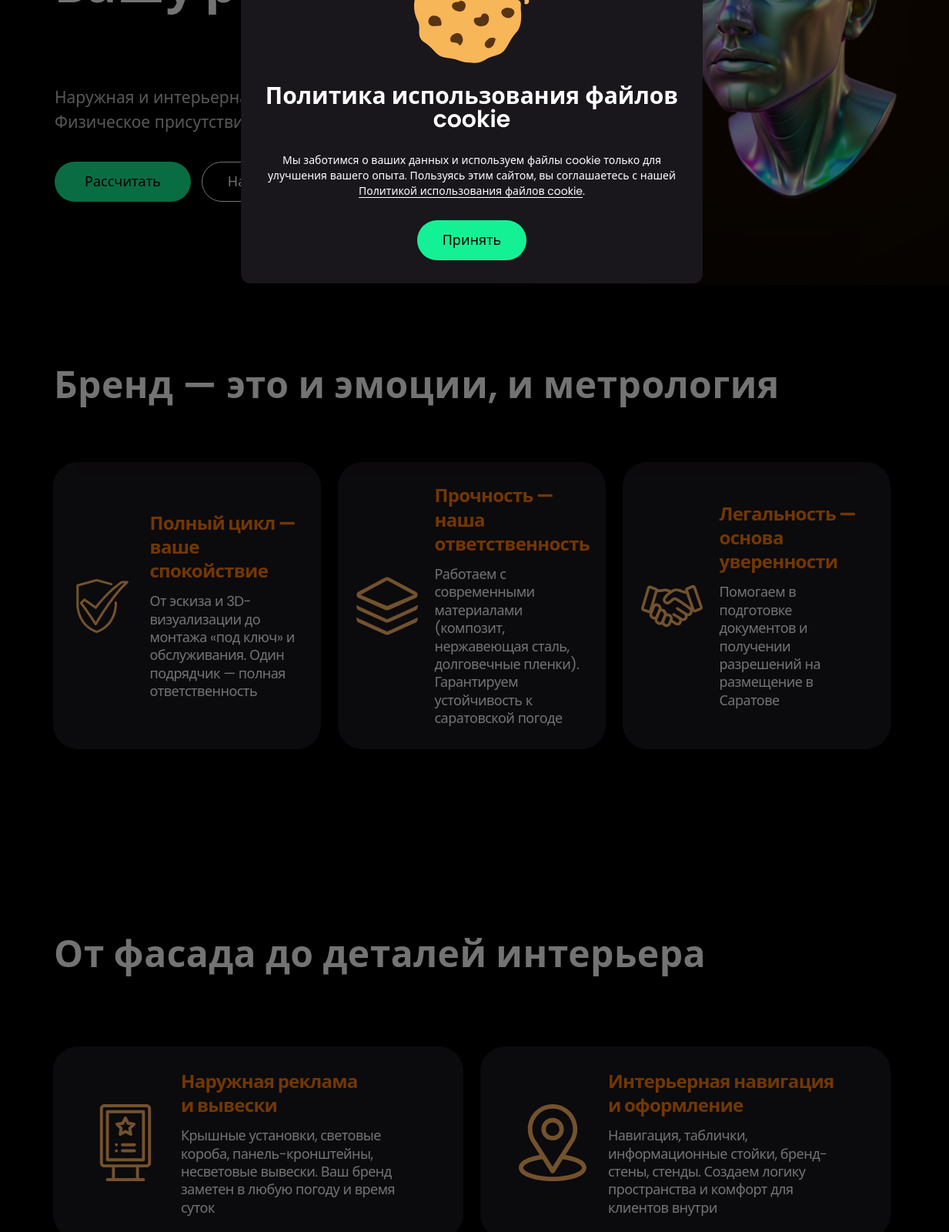
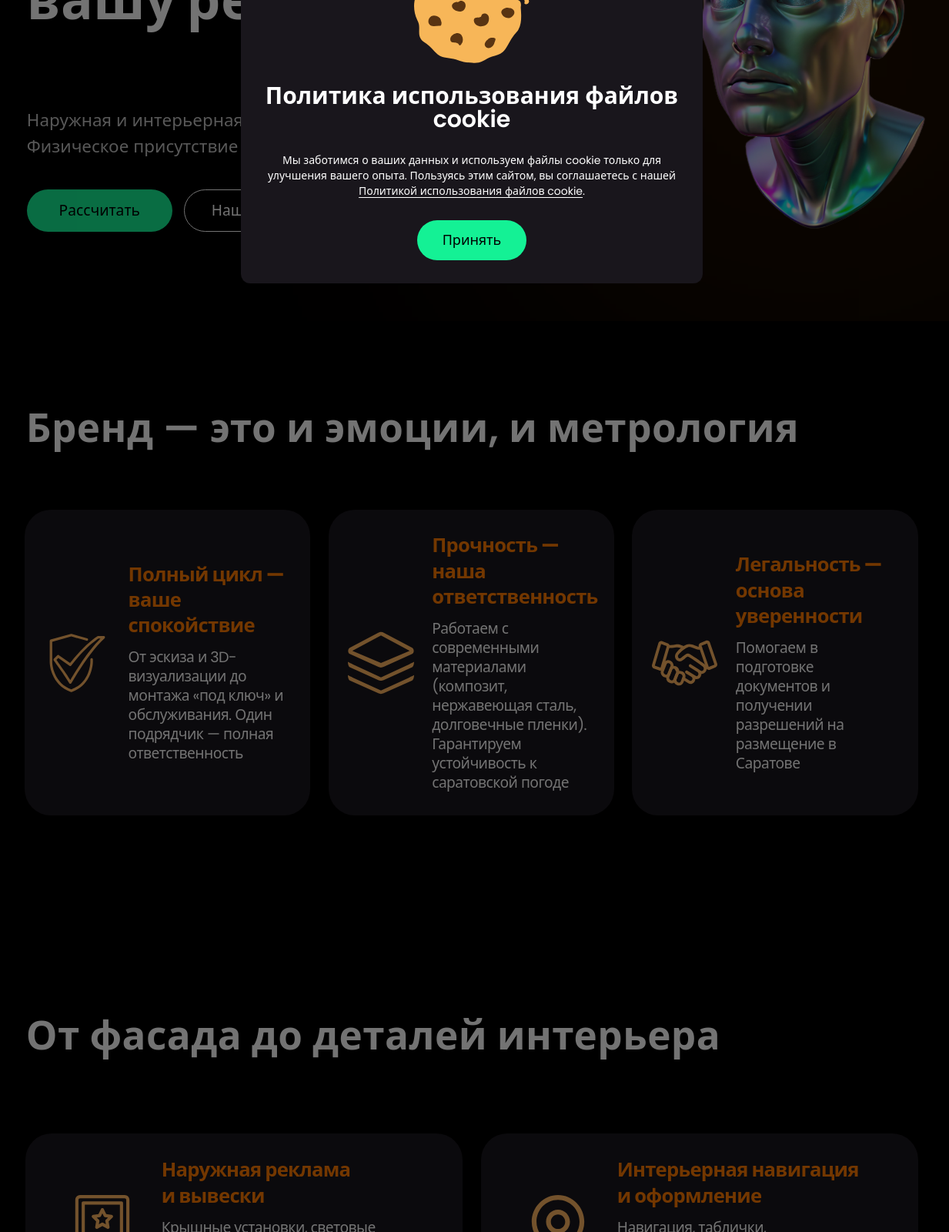
Before and after one commit to Ankig83/ADSmart, a Django app: page /production/ in a window 1536 px wide. Shown: the part 400-2000 px from the top of the page at 77% size, without its empty margins (155-1388 px from the left). Run offline with Django 5.2, Linux system fonts and the light colour scheme.

```diff
--- a/static/css/pages/production.css
+++ b/static/css/pages/production.css
@@ -1,11 +1,18 @@
-/* Outdoor Advertising Production page (140:5304). Desktop ONLY 1440px+ */
+/*
+  ═══════════════════════════════════════════════════════════════════════════════
+  PRODUCTION DESKTOP — Fluid (резиновая) верстка
+  Figma 1440px эталон. clamp(min, calc(X * 100vw / 1440), max)
+  1440px → 100% | 1920px → 133% | 2560px → 178% (max cap)
+  ═══════════════════════════════════════════════════════════════════════════════
+*/
 @media (min-width: 1440px) {
   .app { background: #000000; }
   .app__main { padding: 0; }
 
   .demo-prod {
-    width: 1440px;
-    margin: 0 auto;
+    width: min(100%, clamp(1440px, 100vw, 2560px));
+    margin-left: auto;
+    margin-right: auto;
     background: #000000;
     overflow-x: hidden;
   }
@@ -13,8 +20,8 @@
   /* Hero Section */
   .demo-prod-hero {
     position: relative;
-    width: 1440px;
-    height: 700px; /* From design */
+    width: 100%;
+    height: clamp(700px, calc(700 * 100vw / 1440), 1244px);
     background: #000000;
     overflow: hidden;
   }
@@ -29,9 +36,9 @@
 
   .demo-prod-hero__content {
     position: absolute;
-    left: 178px;
-    top: 184px;
-    width: 686px;
+    left: clamp(178px, calc(178 * 100vw / 1440), 317px);
+    top: clamp(184px, calc(184 * 100vw / 1440), 328px);
+    width: clamp(686px, calc(686 * 100vw / 1440), 1222px);
     z-index: 2;
     display: flex;
     flex-direction: column;
@@ -39,22 +46,22 @@
   }
 
   .demo-prod-hero__title {
-    margin: 0 0 88px;
+    margin: 0 0 clamp(88px, calc(88 * 100vw / 1440), 157px);
     font-family: var(--font-sans);
-    font-size: 65px;
+    font-size: clamp(65px, calc(65 * 100vw / 1440), 116px);
     font-weight: 800;
-    line-height: 84.5px;
+    line-height: clamp(84.5px, calc(84.5 * 100vw / 1440), 151px);
     letter-spacing: 0.48px;
     color: #ffffff;
   }
 
   .demo-prod-hero__subtitle {
-    width: 512px;
-    margin: 0 0 36px;
+    width: clamp(512px, calc(512 * 100vw / 1440), 911px);
+    margin: 0 0 clamp(36px, calc(36 * 100vw / 1440), 64px);
     font-family: var(--font-sans);
-    font-size: 21px;
+    font-size: clamp(21px, calc(21 * 100vw / 1440), 37px);
     font-weight: 400;
-    line-height: 31.5px;
+    line-height: clamp(31.5px, calc(31.5 * 100vw / 1440), 56px);
     color: #c4c4c4;
   }
 
@@ -62,20 +69,20 @@
     display: flex;
     justify-content: flex-start;
     align-self: stretch;
-    gap: 14px;
+    gap: clamp(14px, calc(14 * 100vw / 1440), 25px);
   }
 
   .demo-prod-hero__btn {
-    width: 177px;
-    height: 52px;
+    width: clamp(177px, calc(177 * 100vw / 1440), 315px);
+    height: clamp(52px, calc(52 * 100vw / 1440), 93px);
     border-radius: 64px;
     display: inline-flex;
     align-items: center;
     justify-content: center;
     font-family: var(--font-sans);
-    font-size: 18px;
+    font-size: clamp(18px, calc(18 * 100vw / 1440), 32px);
     font-weight: 500;
-    line-height: 20px;
+    line-height: clamp(20px, calc(20 * 100vw / 1440), 36px);
     text-decoration: none;
     transition: transform 0.2s, background 0.2s;
   }
@@ -97,10 +104,10 @@
 
   .demo-prod-hero__image-wrap {
     position: absolute;
-    left: 894px;
-    top: 133px;
-    width: 473px;
-    height: 481px;
+    left: clamp(894px, calc(894 * 100vw / 1440), 1592px);
+    top: clamp(133px, calc(133 * 100vw / 1440), 237px);
+    width: clamp(473px, calc(473 * 100vw / 1440), 843px);
+    height: clamp(481px, calc(481 * 100vw / 1440), 857px);
     z-index: 1;
   }
 
@@ -109,8 +116,8 @@
     left: 50%;
     top: 50%;
     transform: translate(-50%, -50%);
-    width: 514px;
-    height: 453px;
+    width: clamp(514px, calc(514 * 100vw / 1440), 916px);
+    height: clamp(453px, calc(453 * 100vw / 1440), 806px);
     background: #ff7b00;
     opacity: 0.3;
     filter: blur(250px);
@@ -133,48 +140,51 @@
   /* Section 2: Emotions (140:5316) */
   .demo-prod-emotions {
     position: relative;
-    width: 1440px;
-    height: 739px;
+    width: 100%;
+    height: auto;
+    min-height: clamp(739px, calc(739 * 100vw / 1440), 1316px);
     background: #000000;
-    padding-top: 100px;
+    padding-top: clamp(100px, calc(100 * 100vw / 1440), 178px);
   }
 
   .demo-prod-emotions__title {
-    width: 1085px;
-    margin: 0 0 68px 177px;
+    width: clamp(1085px, calc(1085 * 100vw / 1440), 1932px);
+    max-width: 100%;
+    margin: 0 0 clamp(68px, calc(68 * 100vw / 1440), 121px) clamp(177px, calc(177 * 100vw / 1440), 315px);
     font-family: var(--font-sans);
-    font-size: 48px;
+    font-size: clamp(48px, calc(48 * 100vw / 1440), 85px);
     font-weight: 600;
-    line-height: 62.4px;
+    line-height: clamp(62.4px, calc(62.4 * 100vw / 1440), 111px);
     letter-spacing: 0.48px;
     color: #ffffff;
   }
 
   .demo-prod-emotions__grid {
-    width: 1089px;
+    width: clamp(1089px, calc(1089 * 100vw / 1440), 1939px);
+    max-width: 100%;
     margin: 0 auto;
     display: flex;
-    gap: 22px;
+    gap: clamp(22px, calc(22 * 100vw / 1440), 39px);
   }
 
   .demo-prod-emotions__card {
-    width: 348px;
-    min-height: 250px;
+    width: clamp(348px, calc(348 * 100vw / 1440), 620px);
+    min-height: clamp(250px, calc(250 * 100vw / 1440), 445px);
     height: auto;
     background: #19161c;
-    border-radius: 32px;
-    padding: 28px 24px;
+    border-radius: clamp(32px, calc(32 * 100vw / 1440), 57px);
+    padding: clamp(28px, calc(28 * 100vw / 1440), 50px) clamp(24px, calc(24 * 100vw / 1440), 43px);
     display: flex;
     flex-direction: row;
     align-items: center;
     text-align: left;
-    gap: 22px;
+    gap: clamp(22px, calc(22 * 100vw / 1440), 39px);
   }
 
   .demo-prod-emotions__icon-wrap {
     order: -1;
-    width: 80px;
-    height: 80px;
+    width: clamp(80px, calc(80 * 100vw / 1440), 142px);
+    height: clamp(80px, calc(80 * 100vw / 1440), 142px);
     flex-shrink: 0;
     display: flex;
     align-items: center;
@@ -182,8 +192,8 @@
   }
 
   .demo-prod-emotions__icon {
-    width: 80px;
-    height: 80px;
+    width: 100%;
+    height: 100%;
     display: block;
   }
 
@@ -193,11 +203,11 @@
   }
 
   .demo-prod-emotions__h3 {
-    margin: 0 0 12px;
+    margin: 0 0 clamp(12px, calc(12 * 100vw / 1440), 21px);
     font-family: var(--font-sans);
-    font-size: 24px;
+    font-size: clamp(24px, calc(24 * 100vw / 1440), 43px);
     font-weight: 700;
-    line-height: 31.2px;
+    line-height: clamp(31.2px, calc(31.2 * 100vw / 1440), 56px);
     letter-spacing: -0.72px;
     color: #ff7b00;
   }
@@ -205,9 +215,9 @@
   .demo-prod-emotions__p {
     margin: 0;
     font-family: var(--font-sans);
-    font-size: 18px;
+    font-size: clamp(18px, calc(18 * 100vw / 1440), 32px);
     font-weight: 400;
-    line-height: 23.4px;
+    line-height: clamp(23.4px, calc(23.4 * 100vw / 1440), 42px);
     letter-spacing: -0.54px;
     color: #ffffff;
   }
@@ -215,46 +225,49 @@
   /* Section 3: Solutions (140:5344) */
   .demo-prod-solutions {
     position: relative;
-    width: 1440px;
-    height: 824px;
+    width: 100%;
+    height: auto;
+    min-height: clamp(824px, calc(824 * 100vw / 1440), 1467px);
     background: #000000;
-    padding-top: 100px;
+    padding-top: clamp(100px, calc(100 * 100vw / 1440), 178px);
   }
 
   .demo-prod-solutions__title {
-    width: 960px;
-    margin: 0 0 88px 177px;
+    width: clamp(960px, calc(960 * 100vw / 1440), 1710px);
+    max-width: 100%;
+    margin: 0 0 clamp(88px, calc(88 * 100vw / 1440), 157px) clamp(177px, calc(177 * 100vw / 1440), 315px);
     font-family: var(--font-sans);
-    font-size: 48px;
+    font-size: clamp(48px, calc(48 * 100vw / 1440), 85px);
     font-weight: 600;
-    line-height: 62.4px;
+    line-height: clamp(62.4px, calc(62.4 * 100vw / 1440), 111px);
     letter-spacing: 0.48px;
     color: #ffffff;
   }
 
   .demo-prod-solutions__grid {
-    width: 1088px;
+    width: clamp(1088px, calc(1088 * 100vw / 1440), 1938px);
+    max-width: 100%;
     margin: 0 auto;
     display: grid;
-    grid-template-columns: repeat(2, 533px);
-    gap: 22px;
+    grid-template-columns: repeat(2, clamp(533px, calc(533 * 100vw / 1440), 949px));
+    gap: clamp(22px, calc(22 * 100vw / 1440), 39px);
   }
 
   .demo-prod-solutions__card {
-    width: 533px;
-    height: 250px;
+    width: 100%;
+    height: clamp(250px, calc(250 * 100vw / 1440), 445px);
     background: #19161c;
-    border-radius: 32px;
-    padding: 0 44px;
+    border-radius: clamp(32px, calc(32 * 100vw / 1440), 57px);
+    padding: 0 clamp(44px, calc(44 * 100vw / 1440), 78px);
     display: flex;
     align-items: center;
-    gap: 22px;
+    gap: clamp(22px, calc(22 * 100vw / 1440), 39px);
   }
 
   .demo-prod-solutions__icon-wrap {
     order: -1;
-    width: 100px;
-    height: 100px;
+    width: clamp(100px, calc(100 * 100vw / 1440), 178px);
+    height: clamp(100px, calc(100 * 100vw / 1440), 178px);
     display: flex;
     align-items: center;
     justify-content: center;
@@ -262,21 +275,21 @@
   }
 
   .demo-prod-solutions__icon {
-    width: 100px;
-    height: 100px;
+    width: 100%;
+    height: 100%;
     display: block;
   }
 
   .demo-prod-solutions__content {
-    width: 337px;
+    width: clamp(337px, calc(337 * 100vw / 1440), 600px);
   }
 
   .demo-prod-solutions__h3 {
-    margin: 0 0 12px;
+    margin: 0 0 clamp(12px, calc(12 * 100vw / 1440), 21px);
     font-family: var(--font-sans);
-    font-size: 24px;
+    font-size: clamp(24px, calc(24 * 100vw / 1440), 43px);
     font-weight: 700;
-    line-height: 31.2px;
+    line-height: clamp(31.2px, calc(31.2 * 100vw / 1440), 56px);
     letter-spacing: -0.72px;
     color: #ff7b00;
   }
@@ -284,9 +297,9 @@
   .demo-prod-solutions__p {
     margin: 0;
     font-family: var(--font-sans);
-    font-size: 18px;
+    font-size: clamp(18px, calc(18 * 100vw / 1440), 32px);
     font-weight: 400;
-    line-height: 23.4px;
+    line-height: clamp(23.4px, calc(23.4 * 100vw / 1440), 42px);
     letter-spacing: -0.54px;
     color: #ffffff;
   }
```
Also changed, not shown: other parts of static/css/pages/production.css (+75 -65 lines).
